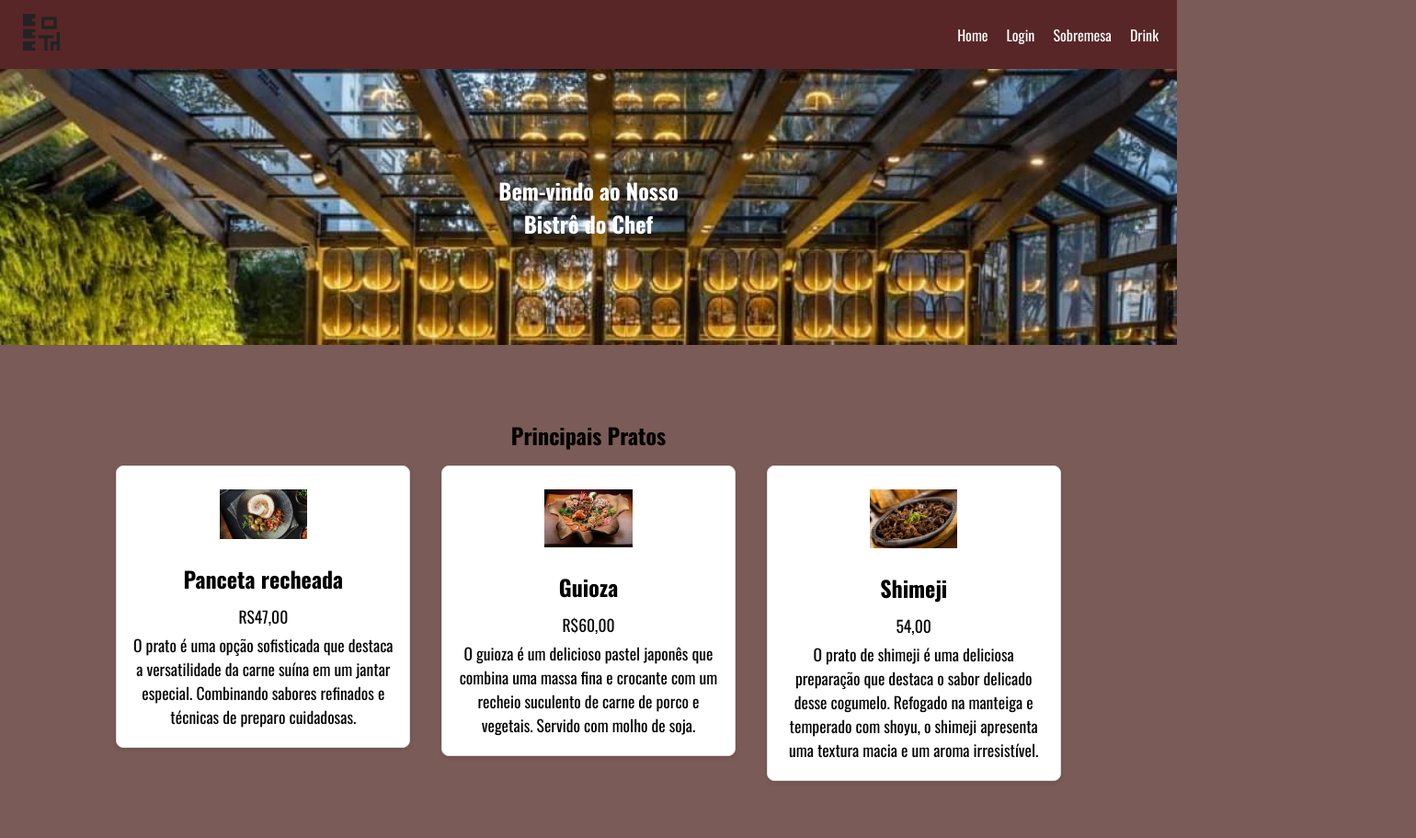
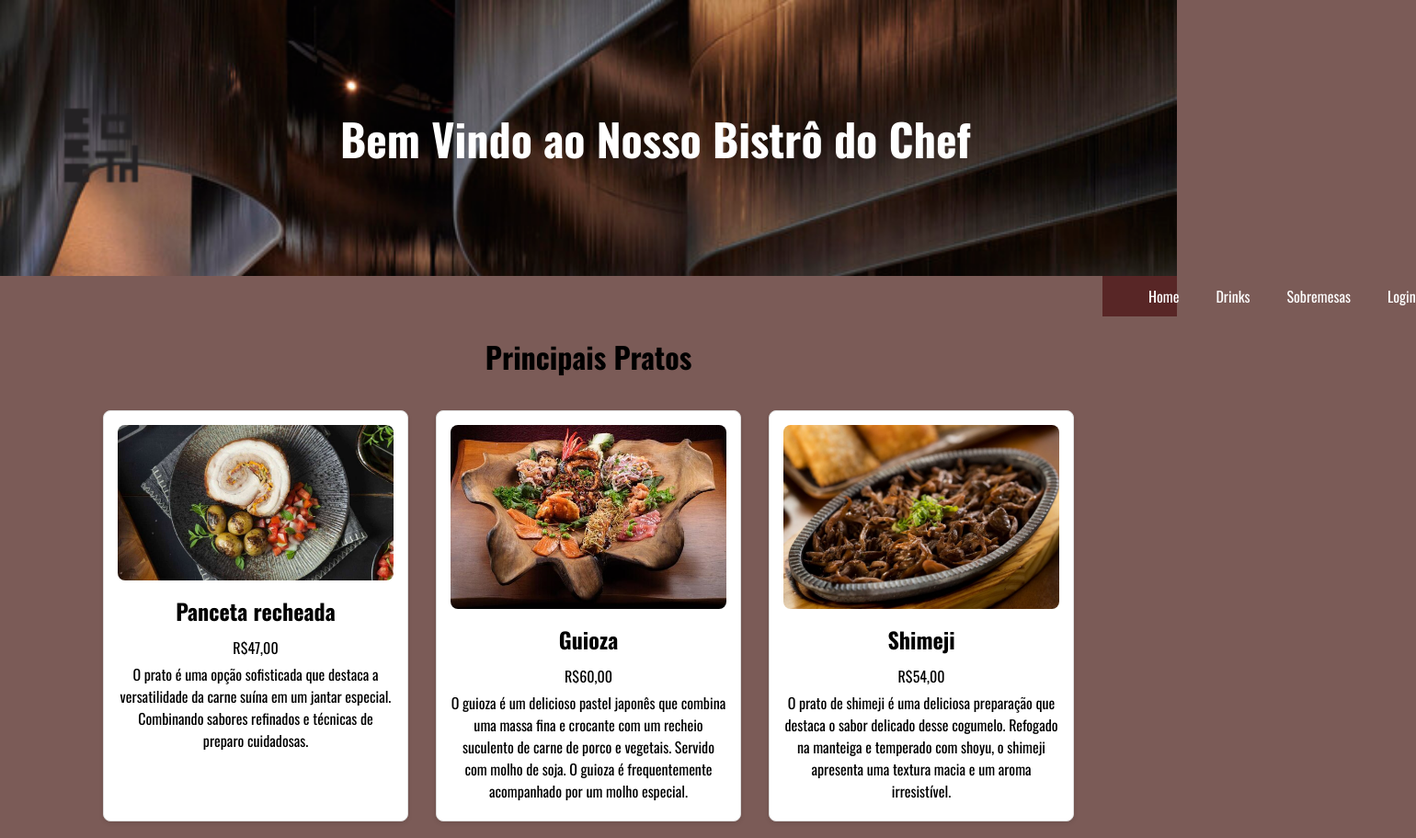
Before and after one commit to ingrid504/Culin-ria, a plain HTML site: page Ativ_02/home.html in a window 1280 px wide. Shown: the top 911 px of the page at 92% size, 1540 px wide, since content can reach past the window. Drawn offline with nearby package versions, Linux system fonts and the light colour scheme.

Commit message:
Add files via upload

```diff
--- a/Ativ_02/home.html
+++ b/Ativ_02/home.html
@@ -5,50 +5,48 @@
     <meta name="viewport" content="width=device-width, initial-scale=1.0">
     <title>Cardápio</title>
     <link rel="stylesheet" href="style.css">
-    <link rel="stylesheet" href="sobrebebi.css">
 </head>
 <body>
-    <header>
+    <div class="banner">
         <div class="logo">
             <img src="img/icons8-kitchen-50.png" alt="Logo do Bistrô">
         </div>
-        <nav class="menu">
+        <h1>Bem Vindo ao Nosso  Bistrô do Chef</h1>
+    </div>
+
+    <div class="menu">
         <ul>
-                <li><a href="home.html" target="_blank">Home</a></li>
+            <li><a href="home.html"target="_blank">Home</a></li>
+            <li><a href="bebida.html">Drinks</a></li>
+            <li><a href="sobremesa.html">Sobremesas</a></li>
             <li><a href="login.html">Login</a></li>
-                <li><a href="sobremesa.html">Sobremesa</a></li>
-                <li><a href="bebida.html">Drink</a></li>
         </ul>
-        </nav>
-    </header>
+    </div>
 
-    <section class="banner">
-        <h1>Bem-vindo ao Nosso
-            <p>Bistrô do Chef</p>
-        </h1>
-    </section>
 
 
     <section class="Pratos" id="servicos">
         <h2> Principais Pratos</h2>
+        <div class="container"> <!-- Contêiner adicionado -->
             <div class="servico">
                 <img src="img/prato1.jpg" alt="Serviço 1">
                 <h2>Panceta recheada</h2>
-            <p>RS47,00</p>
+                <p>R$47,00</p>
                 <p>O prato é uma opção sofisticada que destaca a versatilidade da carne suína em um jantar especial. Combinando sabores refinados e técnicas de preparo cuidadosas.</p>
             </div>
             <div class="servico">
                 <img src="img/comida2.jpeg" alt="Serviço 2">
                 <h2>Guioza</h2>
                 <p>R$60,00</p>
-            <p>O guioza é um delicioso pastel japonês que combina uma massa fina e crocante com um recheio suculento de carne de porco e vegetais. Servido com molho de soja.</p>
+                <p>O guioza é um delicioso pastel japonês que combina uma massa fina e crocante com um recheio suculento de carne de porco e vegetais. Servido com molho de soja. O guioza é frequentemente acompanhado por um molho especial.</p>
             </div>
             <div class="servico">
                 <img src="img/shimeji-980x654.jpg" alt="Serviço 3">
                 <h2>Shimeji</h2>
-            <p>54,00</p>
+                <p>R$54,00</p>
                 <p>O prato de shimeji é uma deliciosa preparação que destaca o sabor delicado desse cogumelo. Refogado na manteiga e temperado com shoyu, o shimeji apresenta uma textura macia e um aroma irresistível.</p>
             </div>
+        </div> <!-- Fim do contêiner -->
     </section>
 
     <section class="depoimentos" id="depoimentos">
--- a/Ativ_02/style.css
+++ b/Ativ_02/style.css
@@ -12,22 +12,69 @@ body {
     background-color: #380903a9;
 }
 
-header {
+.banner {
+    background-image: url('img/banner2.jpg');
+    height: 300px;
+    background-size: cover;
     display: flex;
-    justify-content: space-between;
+
+
+
     align-items: center;
-    background-color: #582626;
-    color: rgb(152, 187, 218)e;
-    padding: 10px 20px;
+    color: rgb(255, 255, 255);
 }
 
+.banner ::after{
+    content: 0;
+    display: table;
+    clear: both;
+}
+
+.logo-banner {
+    display: flex;
+    float: left;
+    flex-direction: column;
+    margin-top: auto;
+    margin-left: 20px; /* Ajuste o valor conforme necessário */
+}
+
+.logo {
+    margin: 20px 60px 0; /* Adiciona margem à direita e abaixo da logo */
+}
+
+.logo img {
+    max-width: 100%; /* Faz a imagem se ajustar ao tamanho do contêiner */
+    height: auto; /* Mantém a proporção da imagem */
+    width: 100px; /* Define uma largura fixa, ajuste conforme necessário */
+}
+
+.banner h1 {
+    font-size: 3em;
+    margin: 0; /* Remove a margem padrão do h1 */
+    flex-direction: column;
+    justify-content: center;
+    margin-left: 150px;
+}
+
+.menu {
+    /* Adiciona um espaço entre o título e o menu */
+    flex-direction: column;
+    align-items: center;
+    margin-left: 1199px;
+    background-color: #582626;
+    padding: 10px;
+}
+
+.menu a {
+    text-decoration: none;
+}
 .menu ul {
     list-style: none;
     display: flex;
 }
 
 .menu li {
-    margin-left: 20px;
+    margin-left: 40px;
 }
 
 .menu a {
@@ -35,40 +82,57 @@ header {
     text-decoration: none;
 }
 
-.banner {
-    background-image: url('img/image-8-1.jpg');
-    height: 300px;
-    background-size: cover;
-    display: flex;
-    justify-content: center;
-    align-items: center;
-    color: rgb(255, 255, 255);
-    text-align: center;
-}
-
-
-.Pratos, .depoimentos {
-    padding: 40px;
-    text-align: center;
+.menu ::after {
+    content: 0;
+    display: table;
+    clear: both;
 }
 
 .Pratos {
-    margin: 40px 0; /* Margem vertical */
+    padding: 20px; /* Espaçamento interno da seção */
+    text-align: center; /* Centraliza o texto */
 }
 
-.Pratos img {
-    max-width: 40%;
-    height: auto;
-    padding: 10px;
+.Pratos h2 {
+    font-size: 2em; /* Tamanho da fonte do título */
+    margin-bottom: 20px; /* Espaço abaixo do título */
 }
 
-.Pratos p {
-    margin-top: 20px; /* Espaço acima da descrição */
-    margin-bottom: 20px; /* Espaço abaixo da descrição */
-    font-size: 1.1em; /* Tamanho da fonte da descrição */
-    color: #050505; /* Cor do texto da descrição */
+.container {
+    display: flex; /* Usar flexbox para alinhar os itens */
+    flex-wrap: wrap; /* Permite que os itens se movam para a próxima linha se não houver espaço */
+    justify-content: center; /* Centraliza os itens horizontalmente */
 }
 
+.servico {
+    background: #fff; /* Cor de fundo branca para cada serviço */
+    border: 1px solid #ddd; /* Borda cinza clara */
+    border-radius: 8px; /* Bordas arredondadas */
+    padding: 15px; /* Espaçamento interno */
+    margin: 15px; /* Margem ao redor de cada serviço */
+    width: calc(30% - 40px); /* Largura do contêiner */
+    box-shadow: 0 2px 5px rgba(0, 0, 0, 0.1); /* Sombra suave */
+    transition: transform 0.3s; /* Transição suave para o efeito de hover */
+}
+
+.servico:hover {
+    transform: scale(1.05); /* Aumenta ligeiramente o tamanho ao passar o mouse */
+}
+
+.servico img {
+    width: 100%; /* Faz a imagem ocupar toda a largura do contêiner */
+    height: auto; /* Mantém a proporção da imagem */
+    border-radius: 8px; /* Bordas arredondadas para a imagem */
+}
+
+.servico h2 {
+    font-size: 1.5em; /* Tamanho da fonte do nome do serviço */
+    margin: 10px 0; /* Margem acima e abaixo do nome */
+}
+
+.servico p {
+    margin: 5px 0; /* Margem acima e abaixo da descrição e preço */
+}
 .depoimentos {
     display: flex;
     flex-direction: column;
@@ -197,39 +261,96 @@ cite {
 
 /* Estilo da seção de bebidas */
 .Bebidas {
-    padding: 20px;
-    text-align: center;
+    padding: 20px; /* Espaçamento interno da seção */
+    text-align: center; /* Centraliza o texto */
 }
 
 .Bebidas h2 {
-    margin-bottom: 20px;
-    font-size: 2em;
+    font-size: 2em; /* Tamanho da fonte do título */
+    margin-bottom: 20px; /* Espaço abaixo do título */
 }
 
-.bebida, .servico {
-    background: #fff;
-    border: 1px solid #ddd;
-    border-radius: 8px;
-    padding: 15px;
-    margin: 15px;
-    display: inline-block;
-    width: calc(30% - 40px);
-    vertical-align: top;
-    box-shadow: 0 2px 5px rgba(0, 0, 0, 0.1);
+.container {
+    display: flex; /* Usar flexbox para alinhar os itens */
+    flex-wrap: wrap; /* Permite que os itens se movam para a próxima linha se não houver espaço */
+    justify-content: center; /* Centraliza os itens horizontalmente */
 }
 
-.bebida img, .servico img {
-    width: 100%;
-    border-radius: 8px;
+.bebida {
+    background: #fff; /* Cor de fundo branca para cada bebida */
+    border: 1px solid #ddd; /* Borda cinza clara */
+    border-radius: 8px; /* Bordas arredondadas */
+    padding: 15px; /* Espaçamento interno */
+    margin: 15px; /* Margem ao redor de cada bebida */
+    width: calc(30% - 40px); /* Largura do contêiner */
+    box-shadow: 0 2px 5px rgba(0, 0, 0, 0.1); /* Sombra suave */
+    transition: transform 0.3s; /* Transição suave para o efeito de hover */
 }
 
-.bebida h2, .servico h2 {
-    font-size: 1.5em;
-    margin: 10px 0;
+.bebida:hover {
+    transform: scale(1.05); /* Aumenta ligeiramente o tamanho ao passar o mouse */
 }
 
-.bebida p, .servico p {
-    margin: 5px 0;
+.bebida img {
+    width: 100%; /* Faz a imagem ocupar toda a largura do contêiner */
+    height: auto; /* Mantém a proporção da imagem */
+    border-radius: 8px; /* Bordas arredondadas para a imagem */
+}
+
+.bebida h2 {
+    font-size: 1.5em; /* Tamanho da fonte do nome da bebida */
+    margin: 10px 0; /* Margem acima e abaixo do nome */
+}
+
+.bebida p {
+    margin: 5px 0; /* Margem acima e abaixo da descrição e preço */
+}
+
+/* Estilo da seção de sobremesas */
+.Sobremesa {
+    padding: 20px; /* Espaçamento interno da seção */
+    text-align: center; /* Centraliza o texto */
+}
+
+.Sobremesa h2 {
+    font-size: 2em; /* Tamanho da fonte do título */
+    margin-bottom: 20px; /* Espaço abaixo do título */
+}
+
+.container {
+    display: flex; /* Usar flexbox para alinhar os itens */
+    flex-wrap: wrap; /* Permite que os itens se movam para a próxima linha se não houver espaço */
+    justify-content: center; /* Centraliza os itens horizontalmente */
+}
+
+.sobremesas {
+    background: #fff; /* Cor de fundo branca para cada sobremesa */
+    border: 1px solid #ddd; /* Borda cinza clara */
+    border-radius: 8px; /* Bordas arredondadas */
+    padding: 15px; /* Espaçamento interno */
+    margin: 15px; /* Margem ao redor de cada sobremesa */
+    width: calc(30% - 40px); /* Largura do contêiner */
+    box-shadow: 0 2px 5px rgba(0, 0, 0, 0.1); /* Sombra suave */
+    transition: transform 0.3s; /* Transição suave para o efeito de hover */
+}
+
+.sobremesas:hover {
+    transform: scale(1.05); /* Aumenta ligeiramente o tamanho ao passar o mouse */
+}
+
+.sobremesas img {
+    width: 100%; /* Faz a imagem ocupar toda a largura do contêiner */
+    height: auto; /* Mantém a proporção da imagem */
+    border-radius: 8px; /* Bordas arredondadas para a imagem */
+}
+
+.sobremesas h2 {
+    font-size: 1.5em; /* Tamanho da fonte do nome da sobremesa */
+    margin: 10px 0; /* Margem acima e abaixo do nome */
+}
+
+.sobremesas p {
+    margin: 5px 0; /* Margem acima e abaixo da descrição e preço */
 }
 
 footer {
```
Also changed, not shown: Ativ_02/bebida.html (+14 -16 lines), Ativ_02/login.html (+11 -16 lines), Ativ_02/sobremesa.html (+22 -24 lines), Ativ_02/img/banner2.jpg (added), Ativ_02/img/sobremesa6.jpg (added). Lines whose indentation alone changed are shown as unchanged.
